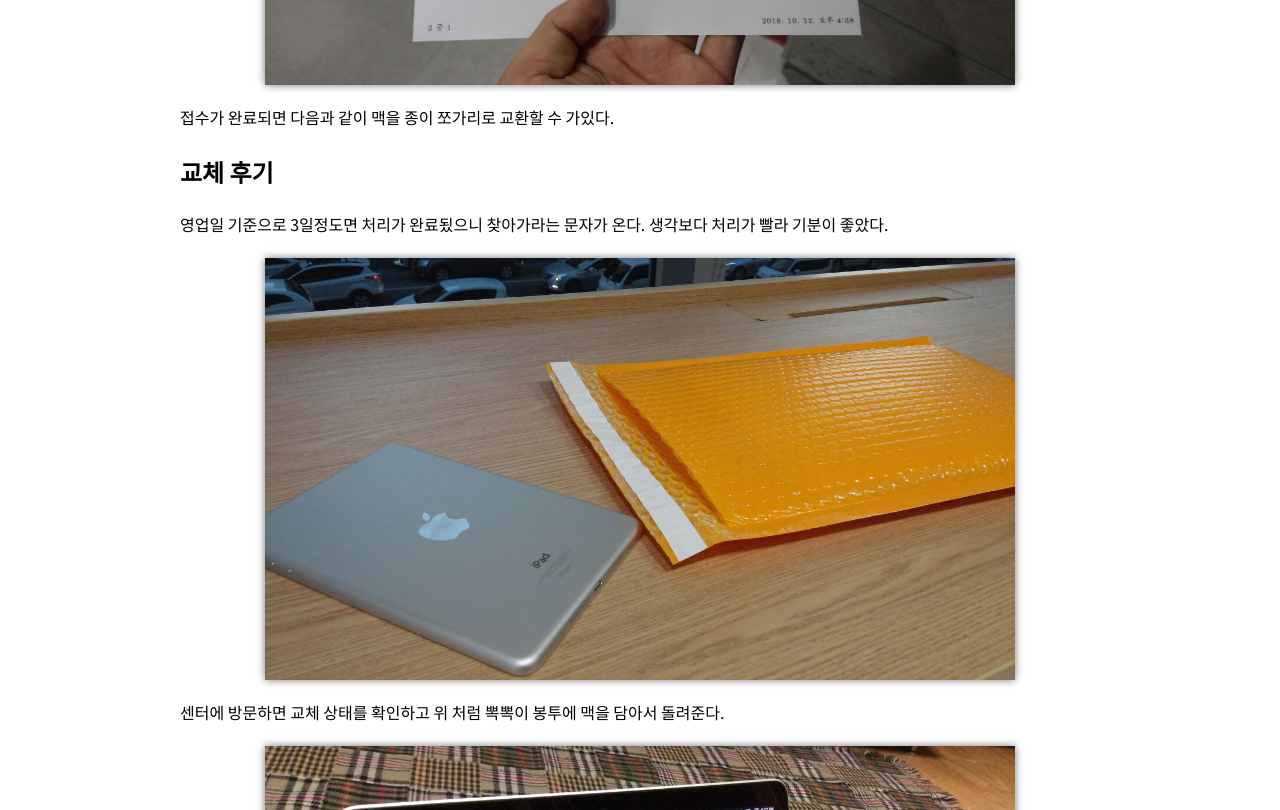
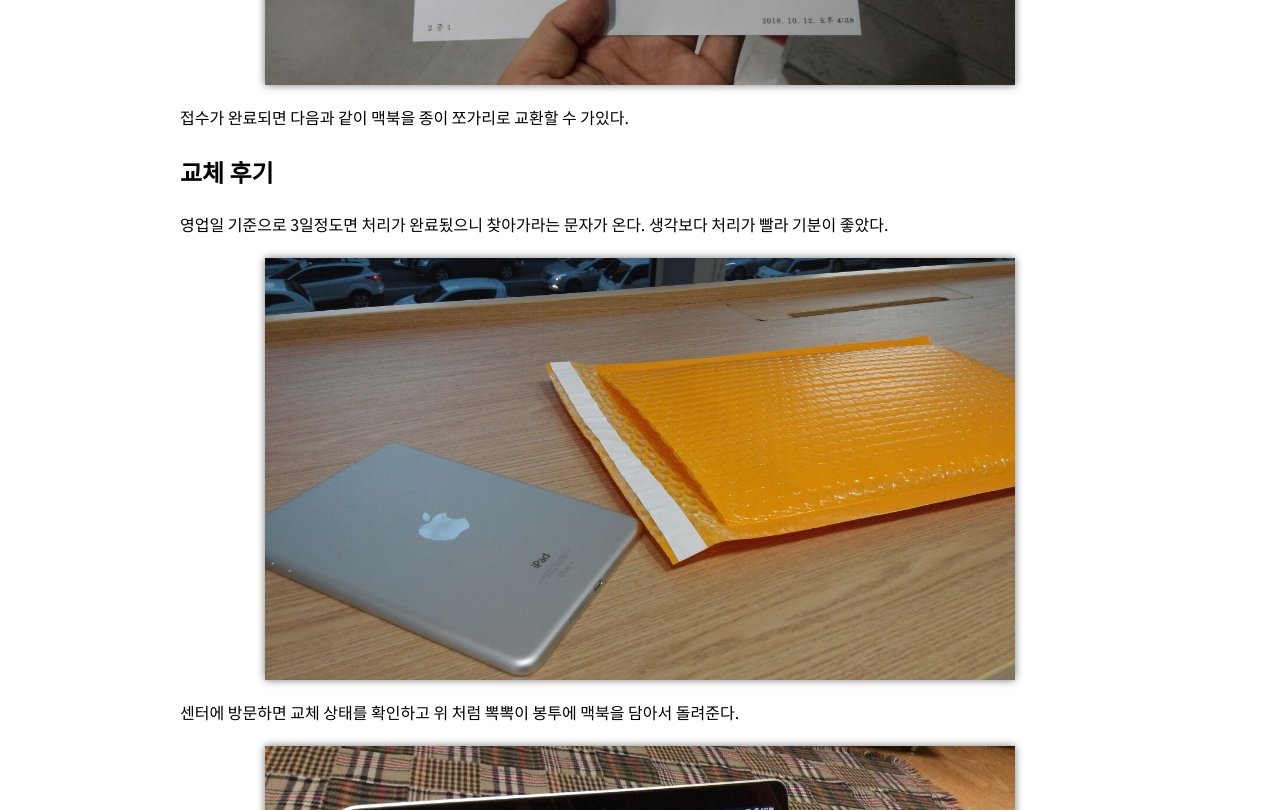
Before and after one commit to kmss1258/kmss1258.github.io, a Jekyll site: the page built from _posts/2019-10-17-mac-stain-gate.markdown, in a window 1280 px wide and 1400 px high, scrolled down 3232 px. Shown: the part 155-965 px from the top of the window. Built offline with Jekyll 4.4.1, drawn with Linux system fonts in a browser that asks for light colours; nearby versions of some CDN libraries; comment, search, counter and statistics services are not loaded; some of the changed text lies outside the part shown.

Commit message:
Update 2019-10-17-mac-stain-gate.markdown

```diff
--- a/_posts/2019-10-17-mac-stain-gate.markdown
+++ b/_posts/2019-10-17-mac-stain-gate.markdown
@@ -44,7 +44,7 @@ cover: "/assets/post-assets/2019-10-17-mac-stain-gate/ubase.jpg"
 
 ![paper](/assets/post-assets/2019-10-17-mac-stain-gate/paper.jpg)
 
-접수가 완료되면 다음과 같이 맥을 종이 쪼가리로 교환할 수 가있다.
+접수가 완료되면 다음과 같이 맥북을 종이 쪼가리로 교환할 수 가있다.
 
 ## 교체 후기
 
@@ -52,7 +52,7 @@ cover: "/assets/post-assets/2019-10-17-mac-stain-gate/ubase.jpg"
 
 ![result](/assets/post-assets/2019-10-17-mac-stain-gate/result.jpg)
 
-센터에 방문하면 교체 상태를 확인하고 위 처럼 뽁뽁이 봉투에 맥을 담아서 돌려준다.
+센터에 방문하면 교체 상태를 확인하고 위 처럼 뽁뽁이 봉투에 맥북을 담아서 돌려준다.
 
 ![result2](/assets/post-assets/2019-10-17-mac-stain-gate/result2.jpg)
 
```
Also changed, not shown: other parts of _posts/2019-10-17-mac-stain-gate.markdown (+1 -1 lines).
